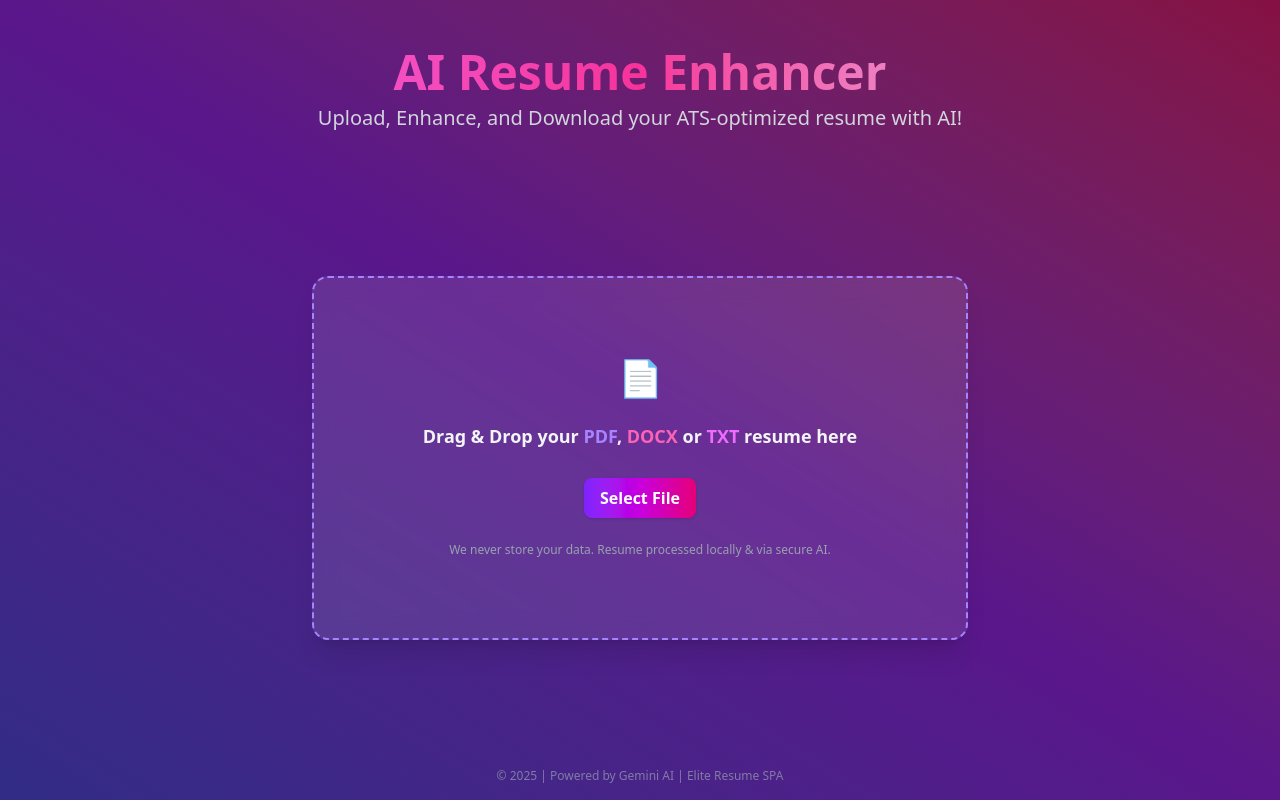
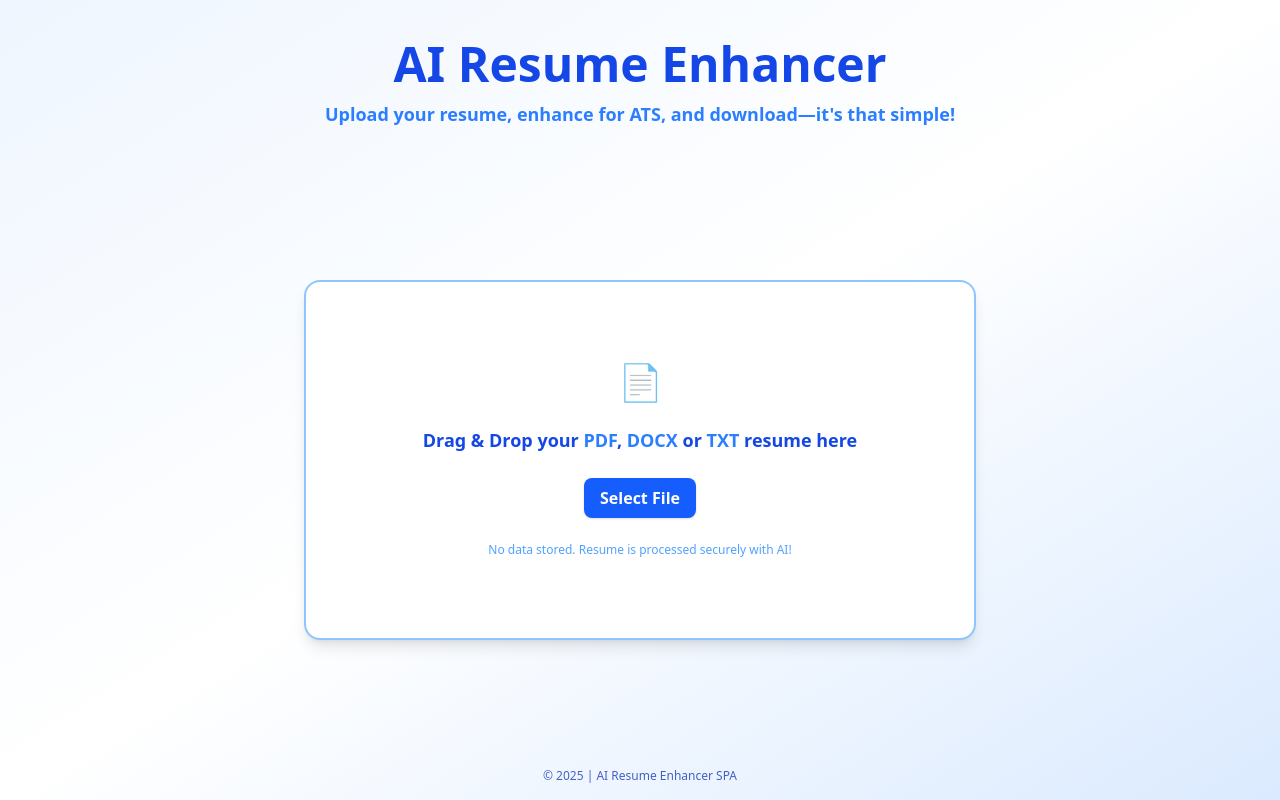
Before and after one commit to Pranav-Jain17/HacktoberFest25, a React (Vite) app: page / in a window 1280 px wide. Built offline with nearby package versions, Linux system fonts and the light colour scheme.

Commit message:
changed the UI

```diff
--- a/src/App.jsx
+++ b/src/App.jsx
@@ -9,9 +9,9 @@ export default function App() {
   const [enhancedText, setEnhancedText] = useState("");
 
   return (
-    <div className="min-h-screen bg-gradient-to-tr from-indigo-900 via-purple-900 to-pink-900 flex flex-col px-2">
+    <div className="min-h-screen bg-gradient-to-br from-blue-50 via-white to-blue-100 flex flex-col items-center px-2">
       <EliteHeader />
-      <main className="w-full max-w-2xl mx-auto flex-1 flex flex-col items-center justify-center">
+      <main className="flex-1 w-full max-w-2xl mx-auto flex flex-col items-center justify-center">
         {!resumeFile ? (
           <FileUpload setResumeFile={setResumeFile} />
         ) : (
@@ -24,8 +24,8 @@ export default function App() {
           </>
         )}
       </main>
-      <footer className="mx-auto text-xs text-gray-400 py-4 opacity-70">
-        © 2025 | Powered by Gemini AI | Elite Resume SPA
+      <footer className="text-xs text-blue-800 py-4 font-medium opacity-80">
+        © 2025 | AI Resume Enhancer SPA
       </footer>
     </div>
   );
--- a/src/Components/DownloadButton.jsx
+++ b/src/Components/DownloadButton.jsx
@@ -1,8 +1,9 @@
 export default function DownloadButton({ enhancedText }) {
-  const onDownload = () => {
-    const file = new Blob([enhancedText], { type: "text/plain" });
+  const handleDownload = () => {
+    const blob = new Blob([enhancedText], { type: "text/plain" });
+    const url = URL.createObjectURL(blob);
     const link = document.createElement("a");
-    link.href = URL.createObjectURL(file);
+    link.href = url;
     link.download = "enhanced_resume.txt";
     document.body.appendChild(link);
     link.click();
@@ -11,8 +12,8 @@ export default function DownloadButton({ enhancedText }) {
   return (
     <div className="text-center">
       <button
-        className="bg-gradient-to-r from-pink-500 to-violet-600 hover:from-violet-600 hover:to-pink-600 transition-all px-5 py-3 mt-6 text-lg font-bold rounded-xl text-white shadow-lg active:scale-95"
-        onClick={onDownload}
+        onClick={handleDownload}
+        className="mt-6 px-5 py-3 text-lg font-bold text-white bg-blue-700 rounded-xl shadow-lg hover:bg-blue-800 active:scale-95 transition"
       >
         Download Enhanced Resume
       </button>
--- a/src/Components/EliteHeader.jsx
+++ b/src/Components/EliteHeader.jsx
@@ -1,11 +1,11 @@
 export default function EliteHeader() {
   return (
-    <header className="text-center mt-12 mb-8">
-      <h1 className="text-4xl md:text-5xl font-black text-transparent bg-clip-text bg-gradient-to-r from-fuchsia-400 via-pink-500 to-indigo-200">
+    <header className="text-center mt-10 mb-10">
+      <h1 className="text-4xl md:text-5xl font-black text-blue-700">
         AI Resume Enhancer
       </h1>
-      <p className="text-xl mt-2 text-gray-300">
-        Upload, Enhance, and Download your ATS-optimized resume with AI!
+      <p className="text-lg mt-3 text-blue-500 font-semibold">
+        Upload your resume, enhance for ATS, and download—it's that simple!
       </p>
     </header>
   );
--- a/src/Components/EnhancementViewer.jsx
+++ b/src/Components/EnhancementViewer.jsx
@@ -7,38 +7,43 @@ export default function EnhancementViewer({ resumeFile, setEnhancedText }) {
   const [error, setError] = useState("");
 
   useEffect(() => {
+    if (!resumeFile) return;
+
     (async () => {
       setLoading(true);
       setError("");
       setResult("");
+
       try {
         const enhanced = await enhanceResumeWithGemini(resumeFile);
+        if (!enhanced || enhanced.trim() === "") {
+          throw new Error("Empty response from AI");
+        }
         setResult(enhanced);
         setEnhancedText(enhanced);
-      } catch {
-        setError("Could not enhance your resume. Please retry.");
+      } catch (e) {
+        console.error("Enhancement error:", e);
+        setError("Could not enhance your resume. Please retry. Error: " + (e.message || e));
       }
+
       setLoading(false);
     })();
-    // eslint-disable-next-line
-  }, [resumeFile]);
+  }, [resumeFile, setEnhancedText]);
 
   return (
-    <div className="w-full mt-10 mb-6">
-      <div className="p-7 md:p-10 rounded-2xl shadow-2xl bg-white/10 backdrop-blur-md glassmorphism">
-        {loading && (
-          <div className="text-center py-8 animate-pulse text-xl text-indigo-200">Enhancing your resume with Gemini AI…</div>
-        )}
-        {error && <div className="text-red-300 text-center">{error}</div>}
-        {!loading && result && (
-          <div>
-            <h3 className="font-bold text-lg text-fuchsia-300 mb-2">Enhanced Resume Suggestions:</h3>
-            <pre className="bg-black/40 text-white p-4 overflow-x-auto rounded-xl whitespace-pre-wrap font-mono text-sm break-words max-h-[400px]">
-              {result}
-            </pre>
-          </div>
-        )}
-      </div>
+    <div className="w-full mt-10 mb-6 p-7 md:p-10 rounded-2xl shadow-xl bg-blue-50 border border-blue-200">
+      {loading && (
+        <p className="text-center py-8 animate-pulse text-xl text-blue-400">Enhancing your resume with Gemini AI…</p>
+      )}
+      {error && <p className="text-red-400 text-center break-words">{error}</p>}
+      {!loading && result && !error && (
+        <>
+          <h3 className="font-bold text-lg text-blue-700 mb-4">Enhanced Resume (ATS Optimized)</h3>
+          <pre className="bg-white text-blue-800 p-4 rounded-xl whitespace-pre-wrap max-h-[400px] overflow-auto font-mono border border-blue-100">
+            {result}
+          </pre>
+        </>
+      )}
     </div>
   );
 }
--- a/src/Components/FileUpload.jsx
+++ b/src/Components/FileUpload.jsx
@@ -26,24 +26,25 @@ export default function FileUpload({ setResumeFile }) {
   }
 
   return (
-    <div className="w-full px-2">
+    <section className="w-full">
       <div
         onClick={() => inputRef.current.click()}
         onDragEnter={handleDrag}
         onDragOver={handleDrag}
         onDragLeave={handleDrag}
         onDrop={handleDrop}
-        className={`rounded-2xl shadow-xl transition-all duration-300 border-2 border-dashed border-violet-400 cursor-pointer w-full bg-white/10 backdrop-blur-md px-6 py-12 md:py-20 flex flex-col items-center gap-4 ${
-          dragActive ? "border-pink-400 bg-pink-400/20" : ""
+        className={`rounded-2xl border-2 transition-all duration-300 border-blue-300 cursor-pointer w-full bg-white px-6 py-12 md:py-20 flex flex-col items-center gap-4 shadow-lg ${
+          dragActive ? "border-blue-500 bg-blue-50" : ""
         }`}
       >
-        <span className="mb-2 text-4xl text-indigo-200">📄</span>
-        <h2 className="text-lg font-semibold text-gray-100 mb-3">
-          Drag & Drop your <span className="text-violet-400">PDF</span>, <span className="text-pink-400">DOCX</span> or <span className="text-fuchsia-400">TXT</span> resume here
+        <span className="mb-2 text-4xl text-blue-400">📄</span>
+        <h2 className="text-lg font-semibold text-blue-700 mb-2">
+          Drag & Drop your <span className="text-blue-500">PDF</span>,{" "}
+          <span className="text-blue-500">DOCX</span> or <span className="text-blue-500">TXT</span> resume here
         </h2>
         <button
           onClick={e => (e.stopPropagation(), inputRef.current.click())}
-          className="transition-all px-4 py-2 rounded-lg bg-gradient-to-r from-violet-600 via-fuchsia-600 to-pink-600 text-white shadow active:scale-95 hover:from-pink-600 hover:to-violet-600 font-bold"
+          className="px-4 py-2 rounded-lg bg-blue-600 text-white font-bold shadow hover:bg-blue-700 transition"
         >
           Select File
         </button>
@@ -54,10 +55,10 @@ export default function FileUpload({ setResumeFile }) {
           onChange={handleChange}
           className="hidden"
         />
-        <small className="block mt-2 text-xs text-gray-400">
-          We never store your data. Resume processed locally & via secure AI.
+        <small className="block mt-2 text-xs text-blue-400">
+          No data stored. Resume is processed securely with AI!
         </small>
       </div>
-    </div>
+    </section>
   );
 }
--- a/src/hooks/gemini.js
+++ b/src/hooks/gemini.js
@@ -1,33 +1,48 @@
 import axios from "axios";
 
-// For demo/parsing, replace this with pdfjs-dist/mammoth for real usage.
+/**
+ * Extracts text from resume file.
+ * Replace this stub with robust PDF/DOCX parser in production.
+ */
 export async function extractText(file) {
   return new Promise((resolve, reject) => {
-    const isDoc =
-      file.type === "application/vnd.openxmlformats-officedocument.wordprocessingml.document" || file.name.endsWith(".docx");
-    const isPdf = file.type === "application/pdf" || file.name.endsWith(".pdf");
-    if (isPdf || isDoc) {
-      const reader = new FileReader();
-      reader.onload = e =>
-        resolve("*** RESUME CONTENT FROM FILE GOES HERE ***\nThis is a sample ATS optimization content output.");
-      reader.onerror = e => reject();
-      reader.readAsText(file);
-    } else {
-      const reader = new FileReader();
-      reader.onload = e => resolve(e.target.result);
-      reader.onerror = e => reject();
-      reader.readAsText(file);
-    }
+    const reader = new FileReader();
+    reader.onload = () => resolve(reader.result || "");
+    reader.onerror = () => reject("File reading failed");
+    reader.readAsText(file);
   });
 }
 
+/**
+ * Calls Gemini AI API to enhance resume content for ATS optimization.
+ */
 export async function enhanceResumeWithGemini(resumeFile) {
   const resumeText = await extractText(resumeFile);
-  const prompt =
-    `Enhance this resume for the best ATS score, optimizing keywords, skills, and formatting. Keep structure, remove personal data, and output as improved resume text.\n\n${resumeText}`;
-  const endpt = `https://generativelanguage.googleapis.com/v1beta/models/gemini-pro:generateContent?key=${import.meta.env.VITE_GEMINI_KEY}`;
-  const res = await axios.post(endpt, {
-    contents: [{ parts: [{ text: prompt }] }]
-  });
-  return res?.data?.candidates?.[0]?.content?.parts?.[0]?.text || "No AI output. Try again.";
+
+  const prompt = `
+  Please enhance this resume for maximum ATS score. Add an ATS score section and improve keywords, formatting, and clarity. Output the full improved resume text with score details.
+
+  Resume content:
+  ${resumeText}
+  `;
+
+  const apiKey = import.meta.env.VITE_GEMINI_KEY;
+  const endpoint = `https://generativelanguage.googleapis.com/v1beta/models/gemini-1.5-flash-latest:generateContent?key=${apiKey}`;
+
+  try {
+    const response = await axios.post(endpoint, {
+      contents: [{
+        parts: [{ text: prompt }]
+      }],
+    }, {
+      headers: {
+        'Content-Type': 'application/json',
+      }
+    });
+
+    return response?.data?.candidates?.[0]?.content?.parts?.[0]?.text || "";
+  } catch (error) {
+    console.error('Gemini API Error:', error.response?.data || error.message);
+    throw error;
+  }
 }
```
Also changed, not shown: 1 other file (tests, documents, lock files or other folders).
